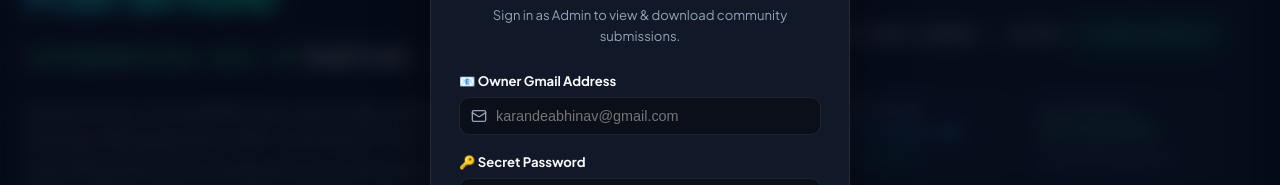
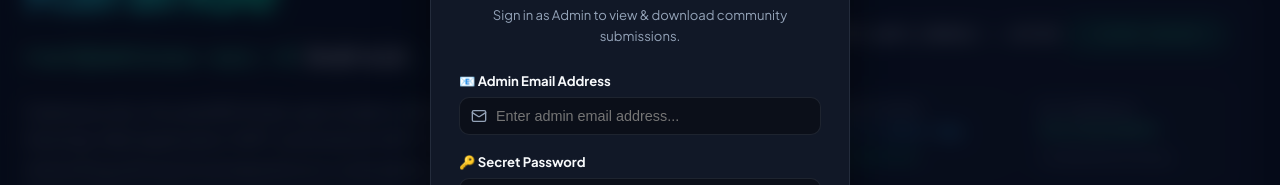
Before and after one commit to karandeabhinavcse-code/abhi-Portfolio, a React (Vite) app in the folder my-react-app/: page / in a window 1280 px wide. Both pictures are taken after a click on the button "Login". Shown: the part 306-491 px from the top of the page. Built offline with nearby package versions, Linux system fonts and the light colour scheme; no server answers.

Commit message:
style: remove personal email from Admin login input placeholder and update field label to Admin Email Address

```diff
--- a/my-react-app/src/components/AdminLoginModal.jsx
+++ b/my-react-app/src/components/AdminLoginModal.jsx
@@ -113,7 +113,7 @@ export default function AdminLoginModal({ isOpen, onClose, onLoginSuccess }) {
           <form onSubmit={handleLogin} style={{ display: 'grid', gap: '16px' }}>
             <div>
               <label style={{ display: 'block', fontSize: '0.82rem', fontWeight: 700, color: 'var(--text-primary)', marginBottom: '6px' }}>
-                📧 Owner Gmail Address
+                📧 Admin Email Address
               </label>
               <div style={{ position: 'relative' }}>
                 <Mail size={16} style={{ position: 'absolute', left: '12px', top: '50%', transform: 'translateY(-50%)', color: 'var(--text-muted)' }} />
@@ -121,7 +121,7 @@ export default function AdminLoginModal({ isOpen, onClose, onLoginSuccess }) {
                   type="email"
                   value={email}
                   onChange={(e) => setEmail(e.target.value)}
-                  placeholder="karandeabhinav@gmail.com"
+                  placeholder="Enter admin email address..."
                   required
                   style={{
                     width: '100%',
```
